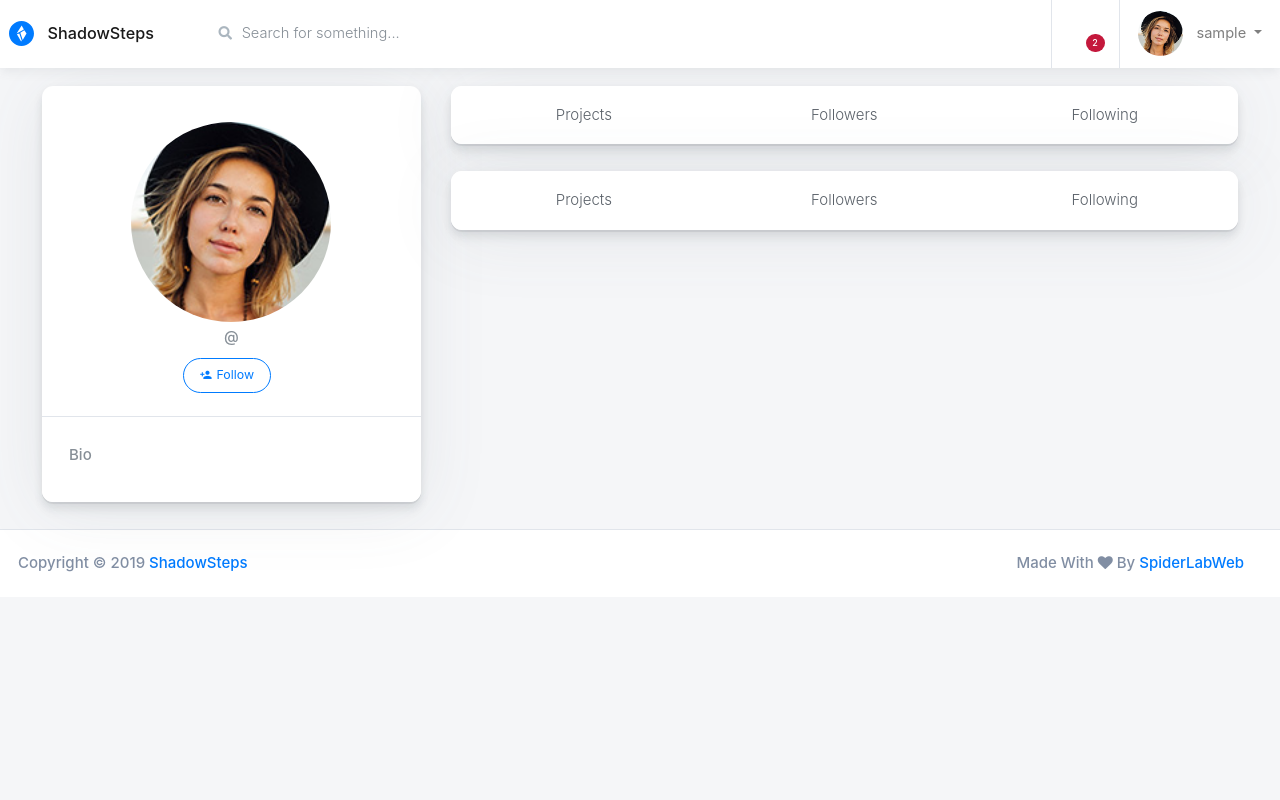
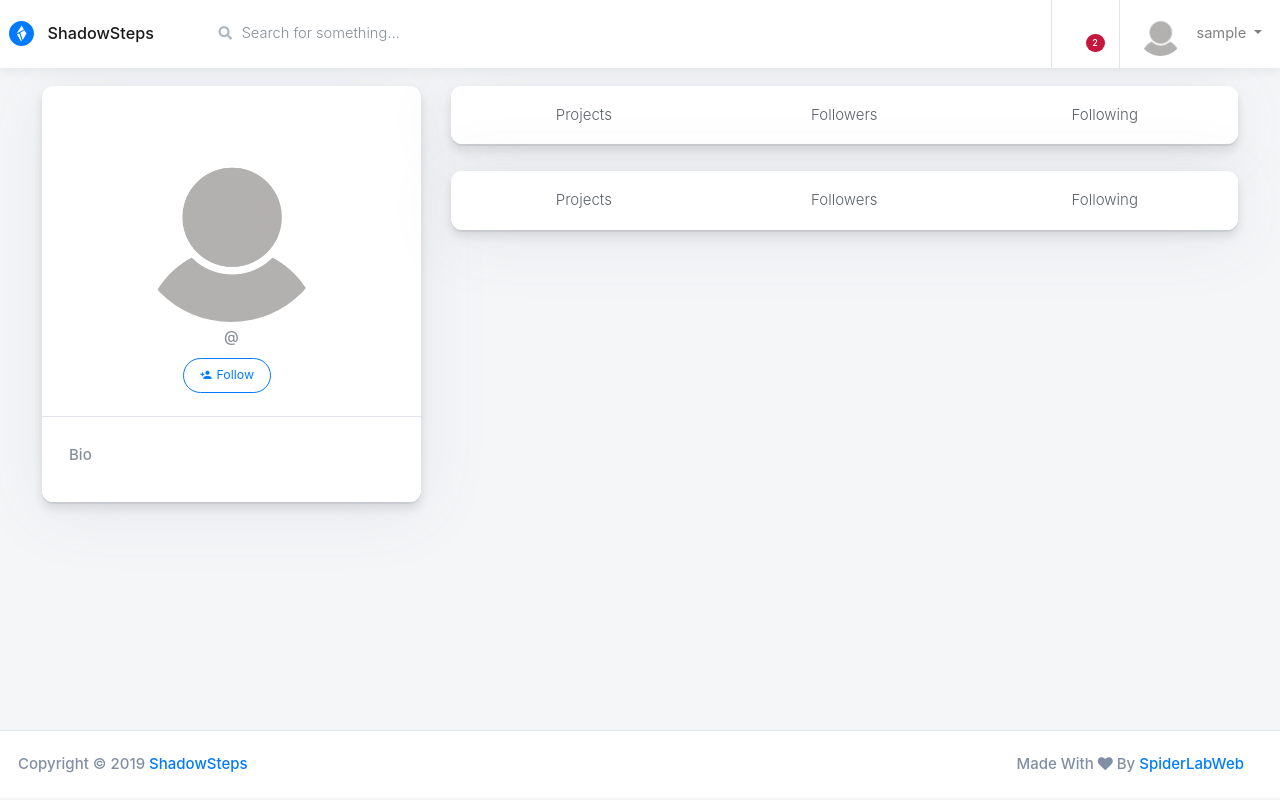
Before and after one commit to georgianamit/Shadowsteps, a Django app: page /account/profile/1/ in a window 1280 px wide. Run offline with Django 3.2, Linux system fonts and the light colour scheme; the visitor is signed in with stand-in values (Sample User, id 1); data comes from the database, SQL or seed files in the repository; some libraries are stand-ins or nearby versions.

Commit message:
worked on profile model

```diff
--- a/src/ShadowSteps/account/models.py
+++ b/src/ShadowSteps/account/models.py
@@ -6,8 +6,8 @@
 # Create your models here.
 
 class Profile(models.Model):
-    user = models.OneToOneField(User,on_delete=models.CASCADE)
-    avatar = models.ImageField(upload_to = "avatars/", blank=True, null=True)
+    user = models.OneToOneField(User,on_delete=models.CASCADE, related_name="profile")
+    avatar = models.ImageField(upload_to = "avatars/", default="avatars/default-avatar.png")
     dob = models.DateField(blank=True, null=True)
     specialization = models.CharField(max_length=50,blank= True)
     bio = models.TextField(max_length=500, blank=True)
--- a/src/ShadowSteps/account/templates/account/profile.html
+++ b/src/ShadowSteps/account/templates/account/profile.html
@@ -5,7 +5,7 @@
 {% endblock css %}
 {% block content %}
 
-<div class="container-fluid style="min-height: 100%; margin-bottom: -70px;">
+<div class="container-fluid" style="min-height: 100%; margin-bottom: -70px;">
   <div class="row">
     <main class="main-content col-lg-12 col-md-12 col-sm-12 p-0">
       {% include "navbar.html" %}
@@ -15,7 +15,7 @@
           <div class="card card-small mb-4 pt-3">
             <div class="card-header border-bottom text-center">
               <div class="mb-1 mx-auto">
-                <img class="rounded-circle" src="{% static 'general/images/avatars/0.jpg' %}" alt="User Avatar" width="200"> </div>
+                <img class="rounded-circle" src="{{request.user.profile.avatar.url}}" alt="User Avatar" width="200"> </div>
                 <h4 class="mb-0">{{ user.first_name }} {{user.last_name}} </h4>
                 <span class="text-muted d-block mb-2">@{{ user.username }}</span>
                 <button type="button" class="mb-1 btn btn-sm btn-pill btn-outline-primary mr-2">
--- a/src/ShadowSteps/account/views.py
+++ b/src/ShadowSteps/account/views.py
@@ -19,7 +19,6 @@
         return redirect("account:signin")
     else:
         return render(request,"account/profile.html", context)
-
 
 def signInView(request):
     form = SignInForm(None or request.POST)
@@ -63,7 +62,9 @@
     if(request.method == "POST"):
         image_form = AvatarUploadForm(request.POST, request.FILES)
         if image_form.is_valid():
-            image_form.save()
+            profile = Profile.objects.get(user=request.user)
+            profile.image=image_form.cleaned_data['avatar']
+            profile.save()
             return redirect("account:setting")
     else:
         image_form = AvatarUploadForm()
--- a/src/ShadowSteps/templates/navbar.html
+++ b/src/ShadowSteps/templates/navbar.html
@@ -60,7 +60,7 @@
 			</li>
 			<li class="nav-item dropdown">
 				<a class="nav-link dropdown-toggle text-nowrap px-3" data-toggle="dropdown" href="#" role="button" aria-haspopup="true" aria-expanded="false">
-					<img class="user-avatar rounded-circle mr-2" src="{% static 'general/images/avatars/0.jpg' %}" alt="User Avatar">
+					<img class="user-avatar rounded-circle mr-2" src="{{request.user.profile.avatar.url}}" alt="User Avatar">
 					<span class="d-none d-md-inline-block"> {{request.user.username}} </span>
 				</a>
 				<div class="dropdown-menu dropdown-menu-small">
```
Also changed, not shown: src/ShadowSteps/account/templates/account/settings.html (+6 -6 lines), src/ShadowSteps/DataCenter/avatars/Screenshot-20190307231304-280x282.png (deleted), src/ShadowSteps/DataCenter/avatars/default-avatar.png (added), src/ShadowSteps/account/migrations/0003_auto_20190408_0509.py (added), src/ShadowSteps/account/migrations/0004_auto_20190408_0524.py (added), src/ShadowSteps/account/migrations/0005_auto_20190408_0554.py (added).
